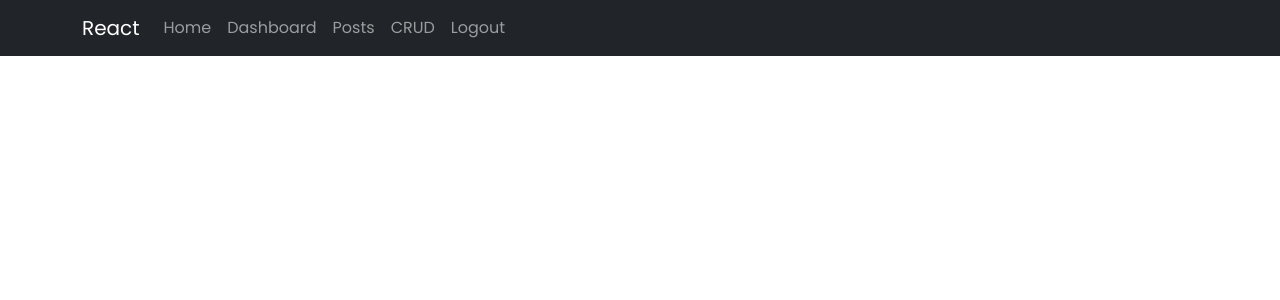
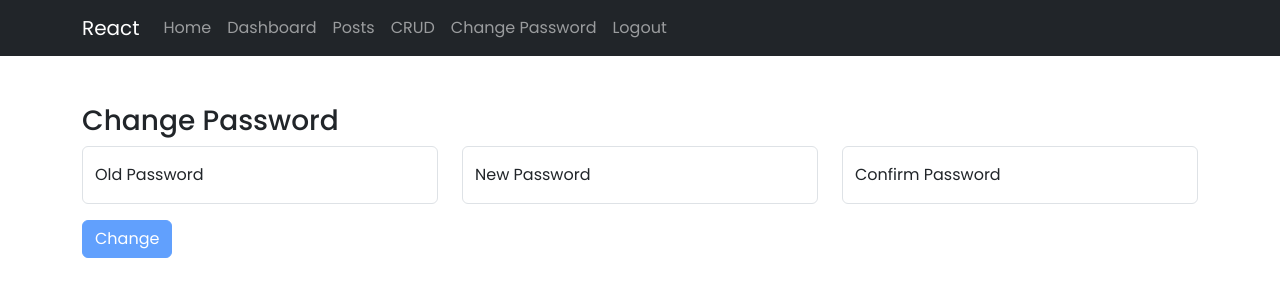
Before and after one commit to ahmadzafar100/newportal_react, a React (Create React App) app: page /change-password in a window 1280 px wide. Shown: the top 300 px of the page. Built offline with nearby package versions, Linux system fonts and the light colour scheme; sample sign-in values are in the browser's storage.

Commit message:
change password added

```diff
--- a/src/App.js
+++ b/src/App.js
@@ -7,6 +7,7 @@ import { Navigate, Outlet, Route, Routes, useNavigate } from "react-router";
 import { useEffect, useState } from "react";
 import Menu from "./Menu";
 import Posts from "./Posts";
+import ChangePassword from "./ChangePassword";
 
 function App() {
   const [user, setUser] = useState(JSON.parse(localStorage.getItem("user")));
@@ -38,6 +39,7 @@ function App() {
       if (isSessionExpired()) {
         localStorage.removeItem("user");
         localStorage.removeItem("loginTime");
+        setUser(null);
 
         if (window.location.pathname !== "/login") {
           navigate("/login", {
@@ -61,6 +63,10 @@ function App() {
           <Route path="/crud" element={<Users user={user} />} />
           <Route path="/dashboard" element={<Dashboard user={user} />} />
           <Route path="/posts" element={<Posts user={user} />} />
+          <Route
+            path="/change-password"
+            element={<ChangePassword user={user} setUser={setUser} />}
+          />
         </Route>
         <Route index element={<AddUserWithPhoto />} />
         <Route path="/login" element={<Login setUser={setUser} />} />
--- a/src/Captcha.js
+++ b/src/Captcha.js
@@ -70,12 +70,16 @@ function Captcha({ onValidate, register, setValue, watch, errors }) {
         <Form.Control
           type="text"
           className={`mt-2 ${errors.captcha ? "is-invalid" : null}`}
+          maxLength={6}
           placeholder="Captcha"
           {...register("captcha", {
             required: "Captcha is required.",
             validate: (value) =>
               value.toUpperCase() === captchaText || "Captcha does not match.",
           })}
+          onInput={(e) => {
+            e.target.value = e.target.value.replace(/[^A-Za-z0-9\s]/g, "");
+          }}
         />
       </FloatingLabel>
     </div>
--- /dev/null
+++ b/src/ChangePassword.js
@@ -0,0 +1,187 @@
+import React, { useEffect, useState } from "react";
+import {
+  Alert,
+  Button,
+  Col,
+  Container,
+  FloatingLabel,
+  Form,
+  Row,
+} from "react-bootstrap";
+import { useForm } from "react-hook-form";
+import { useNavigate } from "react-router";
+
+const ChangePassword = ({ user, setUser }) => {
+  const [message, setMessage] = useState(null);
+  const {
+    register,
+    handleSubmit,
+    reset,
+    resetField,
+    setFocus,
+    setValue,
+    watch,
+    formState: { errors, isValid },
+  } = useForm({
+    mode: "onChange", // 👈 important for real-time validation
+  });
+
+  const navigate = useNavigate();
+
+  useEffect(() => {
+    if (errors.oldPassword) setFocus("oldPassword");
+    else if (errors.password) setFocus("newPassword");
+    else if (errors.password) setFocus("confirmPassword");
+  }, [errors]);
+
+  const change = async (data, e) => {
+    try {
+      e.preventDefault();
+      const formData = new FormData();
+      formData.append("oldPassword", data.email);
+      formData.append("newPassword", data.password);
+      formData.append("confirmPassword", data.password);
+      formData.append("_method", "PUT");
+      const url = "http://localhost/testapi/change_password.php";
+      let response = await fetch(url, {
+        method: "POST",
+        body: formData,
+      });
+      let result = await response.json();
+      if (response.ok) {
+        setMessage(result);
+        // console.log(result);
+        if (result.status) {
+          localStorage.removeItem("user");
+          setUser(null);
+          navigate("/login", { replace: true });
+        } else {
+          setMessage(result);
+        }
+      }
+    } catch (error) {
+      console.error("Error", error);
+    }
+  };
+  return (
+    <>
+      <Container className="py-5">
+        <h3>Change Password</h3>
+        <Form onSubmit={handleSubmit(change)}>
+          {message && message.status ? (
+            <Alert variant="success">{message.message}</Alert>
+          ) : message && !message.status ? (
+            <Alert variant="danger">{message.message}</Alert>
+          ) : null}
+          <Row>
+            <Col md={4} sm={6}>
+              <Form.Group className="mb-3">
+                <FloatingLabel
+                  controlId="floatingOldPassword"
+                  label="Old Password"
+                >
+                  <Form.Control
+                    type="password"
+                    placeholder="Old Password"
+                    maxLength={15}
+                    className={errors.oldPassword ? "is-invalid" : null}
+                    {...register("oldPassword", {
+                      required: "Old password is required.",
+                      maxLength: {
+                        value: 15,
+                        message: "Old password must not exceed 15 characters.",
+                      },
+                    })}
+                    onInput={(e) => {
+                      e.target.value = e.target.value.replace(
+                        /[^A-Za-z0-9!@#$%&*()\s]/g,
+                        "",
+                      );
+                    }}
+                  />
+                </FloatingLabel>
+                {errors.oldPassword && (
+                  <span className="text-danger" style={{ fontSize: "14px" }}>
+                    {errors.oldPassword.message}
+                  </span>
+                )}
+              </Form.Group>
+            </Col>
+            <Col md={4} sm={6}>
+              <Form.Group className="mb-3">
+                <FloatingLabel
+                  controlId="floatingNewPassword"
+                  label="New Password"
+                >
+                  <Form.Control
+                    type="password"
+                    placeholder="New Password"
+                    maxLength={15}
+                    className={errors.oldPassword ? "is-invalid" : null}
+                    {...register("newPassword", {
+                      required: "New password is required.",
+                      maxLength: {
+                        value: 15,
+                        message: "New password must not exceed 15 characters.",
+                      },
+                    })}
+                    onInput={(e) => {
+                      e.target.value = e.target.value.replace(
+                        /[^A-Za-z0-9!@#$%&*()\s]/g,
+                        "",
+                      );
+                    }}
+                  />
+                </FloatingLabel>
+                {errors.newPassword && (
+                  <span className="text-danger" style={{ fontSize: "14px" }}>
+                    {errors.newPassword.message}
+                  </span>
+                )}
+              </Form.Group>
+            </Col>
+            <Col md={4} sm={6}>
+              <Form.Group className="mb-3">
+                <FloatingLabel
+                  controlId="floatingConfirmPassword"
+                  label="Confirm Password"
+                >
+                  <Form.Control
+                    type="password"
+                    placeholder="Confirm Password"
+                    maxLength={15}
+                    className={errors.oldPassword ? "is-invalid" : null}
+                    {...register("confirmPassword", {
+                      required: "Confirm password is required.",
+                      maxLength: {
+                        value: 15,
+                        message:
+                          "Confirm password must not exceed 15 characters.",
+                      },
+                    })}
+                    onInput={(e) => {
+                      e.target.value = e.target.value.replace(
+                        /[^A-Za-z0-9!@#$%&*()\s]/g,
+                        "",
+                      );
+                    }}
+                  />
+                </FloatingLabel>
+                {errors.confirmPassword && (
+                  <span className="text-danger" style={{ fontSize: "14px" }}>
+                    {errors.confirmPassword.message}
+                  </span>
+                )}
+              </Form.Group>
+            </Col>
+          </Row>
+          <Button variant="primary" type="submit" disabled={!isValid}>
+            Change
+          </Button>
+        </Form>
+      </Container>
+    </>
+  );
+};
+
+export default ChangePassword;
--- a/src/Login.js
+++ b/src/Login.js
@@ -132,12 +132,13 @@ const Login = ({ setUser }) => {
                       <Form.Control
                         type="password"
                         placeholder="Password"
+                        maxLength={15}
                         className={errors.password ? "is-invalid" : null}
                         {...register("password", {
                           required: "Password is required.",
                           maxLength: {
                             value: 15,
-                            message: "password must not exceed 100 characters.",
+                            message: "Password must not exceed 15 characters.",
                           },
                         })}
                         onInput={(e) => {
--- a/src/Menu.js
+++ b/src/Menu.js
@@ -43,6 +43,9 @@ const Menu = ({ user, setUser }) => {
                 <Nav.Link as={Link} to="/crud">
                   CRUD
                 </Nav.Link>
+                <Nav.Link as={Link} to="/change-password">
+                  Change Password
+                </Nav.Link>
                 <Nav.Link role="button" onClick={handleLogout}>
                   Logout
                 </Nav.Link>
```
